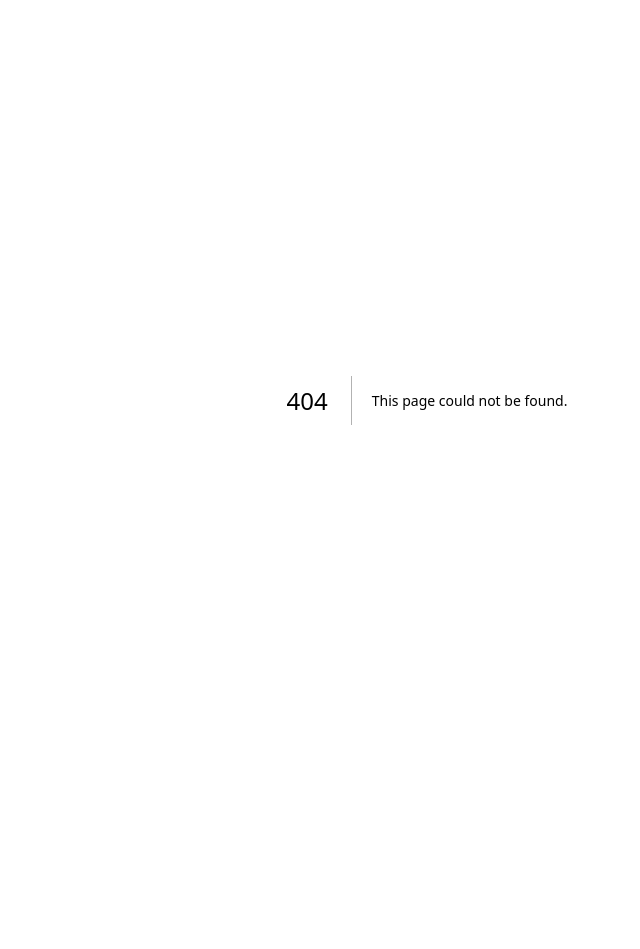
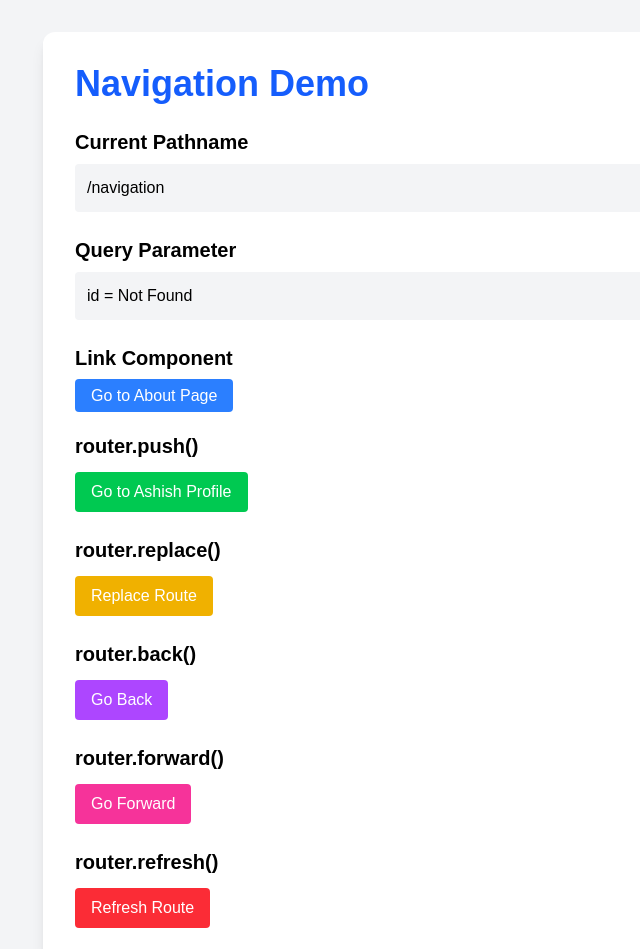
Before and after one commit to stackdev-ash/nextjs-learning, a Next.js app: page /navigation in a window 1280 px wide. Before the commit this address had no page. Shown: the top 949 px of the page, without its empty margins (213-853 px from the left). Before the commit the page ends 800 px from the top, so only its background shows below. Built offline with nearby package versions, Linux system fonts and the light colour scheme.

Commit message:
Explore Next.js navigation hooks and use client directive

```diff
--- /dev/null
+++ b/app/navigation/page.tsx
@@ -0,0 +1,134 @@
+"use client";
+
+import Link from "next/link";
+import {
+  useRouter,
+  usePathname,
+  useSearchParams,
+} from "next/navigation";
+
+export default function NavigationDemo() {
+  const router = useRouter();
+  const pathname = usePathname();
+  const searchParams = useSearchParams();
+
+  return (
+    <div className="min-h-screen bg-gray-100 p-8">
+      <div className="mx-auto max-w-3xl rounded-xl bg-white p-8 shadow-lg">
+        <h1 className="mb-6 text-4xl font-bold text-blue-600">
+          Navigation Demo
+        </h1>
+
+        {/* Current Path */}
+        <div className="mb-6">
+          <h2 className="text-xl text-black font-semibold">
+            Current Pathname
+          </h2>
+
+          <p className="mt-2 rounded text-black bg-gray-100 p-3">
+            {pathname}
+          </p>
+        </div>
+
+        {/* Query Params */}
+        <div className="mb-6">
+          <h2 className="text-xl text-black font-semibold">
+            Query Parameter
+          </h2>
+
+          <p className="mt-2 rounded text-black bg-gray-100 p-3">
+            id = {searchParams.get("id") || "Not Found"}
+          </p>
+        </div>
+
+        {/* Link */}
+        <div className="mb-6">
+          <h2 className="mb-3 text-xl text-black font-semibold">
+            Link Component
+          </h2>
+
+          <Link
+            href="/static-routing/about"
+            className="rounded bg-blue-500 px-4 py-2 text-white"
+          >
+            Go to About Page
+          </Link>
+        </div>
+
+        {/* router.push */}
+        <div className="mb-6">
+          <h2 className="mb-3 text-xl text-black font-semibold">
+            router.push()
+          </h2>
+
+          <button
+            onClick={(e) =>
+              router.push("/dynamic-routing/user/ashish")
+            }
+            className="rounded bg-green-500 px-4 py-2 text-white"
+          >
+            Go to Ashish Profile
+          </button>
+        </div>
+
+        {/* router.replace */}
+        <div className="mb-6">
+          <h2 className="mb-3 text-xl text-black font-semibold">
+            router.replace()
+          </h2>
+
+          <button
+            onClick={() =>
+              router.replace("/static-routing/about")
+            }
+            className="rounded bg-yellow-500 px-4 py-2 text-white"
+          >
+            Replace Route
+          </button>
+        </div>
+
+        {/* router.back */}
+        <div className="mb-6">
+          <h2 className="mb-3 text-xl text-black font-semibold">
+            router.back()
+          </h2>
+
+          <button
+            onClick={() => router.back()}
+            className="rounded bg-purple-500 px-4 py-2 text-white"
+          >
+            Go Back
+          </button>
+        </div>
+
+        {/* router.forward */}
+        <div className="mb-6">
+          <h2 className="mb-3 text-xl text-black font-semibold">
+            router.forward()
+          </h2>
+
+          <button
+            onClick={() => router.forward()}
+            className="rounded bg-pink-500 px-4 py-2 text-white"
+          >
+            Go Forward
+          </button>
+        </div>
+
+        {/* router.refresh */}
+        <div>
+          <h2 className="mb-3 text-xl text-black font-semibold">
+            router.refresh()
+          </h2>
+
+          <button
+            onClick={() => router.refresh()}
+            className="rounded bg-red-500 px-4 py-2 text-white"
+          >
+            Refresh Route
+          </button>
+        </div>
+      </div>
+    </div>
+  );
+}
```
